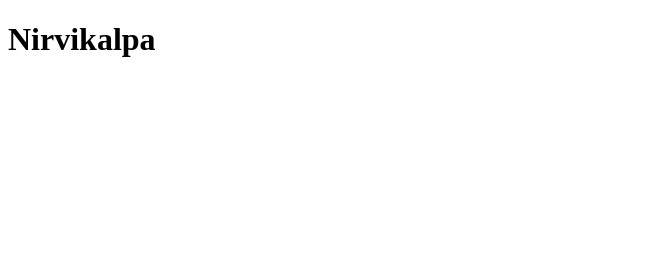
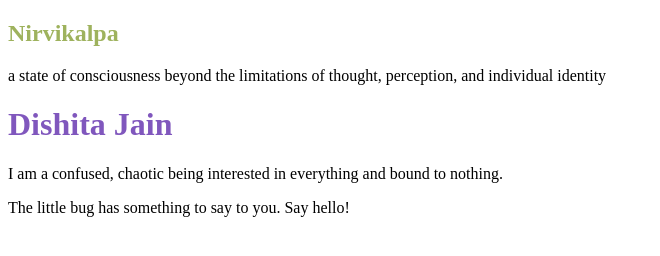
Before and after one commit to Dishita195/Nirvikalpa, an Astro site: page /home in a window 1280 px wide. Shown: the whole page, without its empty margins (0-660 px from the left). Built offline with nearby package versions, Linux system fonts and the light colour scheme; Astro itself is replaced by a stand-in of ours.

Commit message:
added home page text

```diff
--- a/src/pages/home.astro
+++ b/src/pages/home.astro
@@ -1,5 +1,5 @@
 ---
-
+import "../styles/global.css";
 ---
 
 <html lang="en">
@@ -10,10 +10,31 @@
     <meta name="generator" content={Astro.generator} />
     <title>Astro</title>
     <style>
-
+      .my-name {
+        color: #8057BD;
+        text-align: left;
+        font-family: "Against Regular";
+      }
+      h2{
+        color: #9EB25D;
+        text-align: left;
+        font-family: "Against Regular";
+      }
     </style>
   </head>
   <body>
-    <h1>Nirvikalpa</h1>
+    <h2>Nirvikalpa</h2>
+    <p>
+      a state of consciousness beyond the limitations of thought, perception,
+      and individual identity
+    </p>
+    <h1 class="my-name">Dishita Jain</h1>
+    <p>
+      I am a confused, chaotic being interested in everything and bound to
+      nothing.
+    </p>
+    <p>The little bug has something to say to you. Say hello!</p>
+
+
   </body>
 </html>
--- a/src/pages/index.astro
+++ b/src/pages/index.astro
@@ -1,5 +1,5 @@
 ---
-
+import '../styles/global.css';
 ---
 
 <html lang="en">
@@ -12,10 +12,11 @@
     <style>
       body {
         background-color: #9eb25d;
+				overflow: hidden;
       }
-      h1 {
-        color: #ffffff;
-        font-size: 6rem;
+      .againsthead {
+        /* color: #ffffff; */
+        /* font-size: 6rem; */
         display: flex;
         align-items: center;
         justify-content: center;
@@ -30,6 +31,6 @@
     </style>
   </head>
   <body>
-    <h1>Nirvikalpa</h1>
+    <h1 class="againsthead">Nirvikalpa</h1>
   </body>
 </html>
--- a/src/styles/global.css
+++ b/src/styles/global.css
@@ -1,4 +1,17 @@
-h1{
-  font-family: Georgia, 'Times New Roman', Times, serif;
+@font-face {
+  font-family: "Agains Regular";
+  src: url("/fonts/against-regular.ttf") format("truetype");
+}
 
+.againsthead {
+  font-family: "Against Regular";
+  color: rgb(255, 233, 233);
+  font-size: 4rem;
+
+  display: flex;
+  align-items: center;
+  justify-content: center;
+  height: 100vh;
+  margin: 0;
+  padding: 0;
 }
```
Also changed, not shown: public/fonts/against-regular.ttf (renamed from public/fonts/against regular.ttf), src/components/Header.astro (added).
